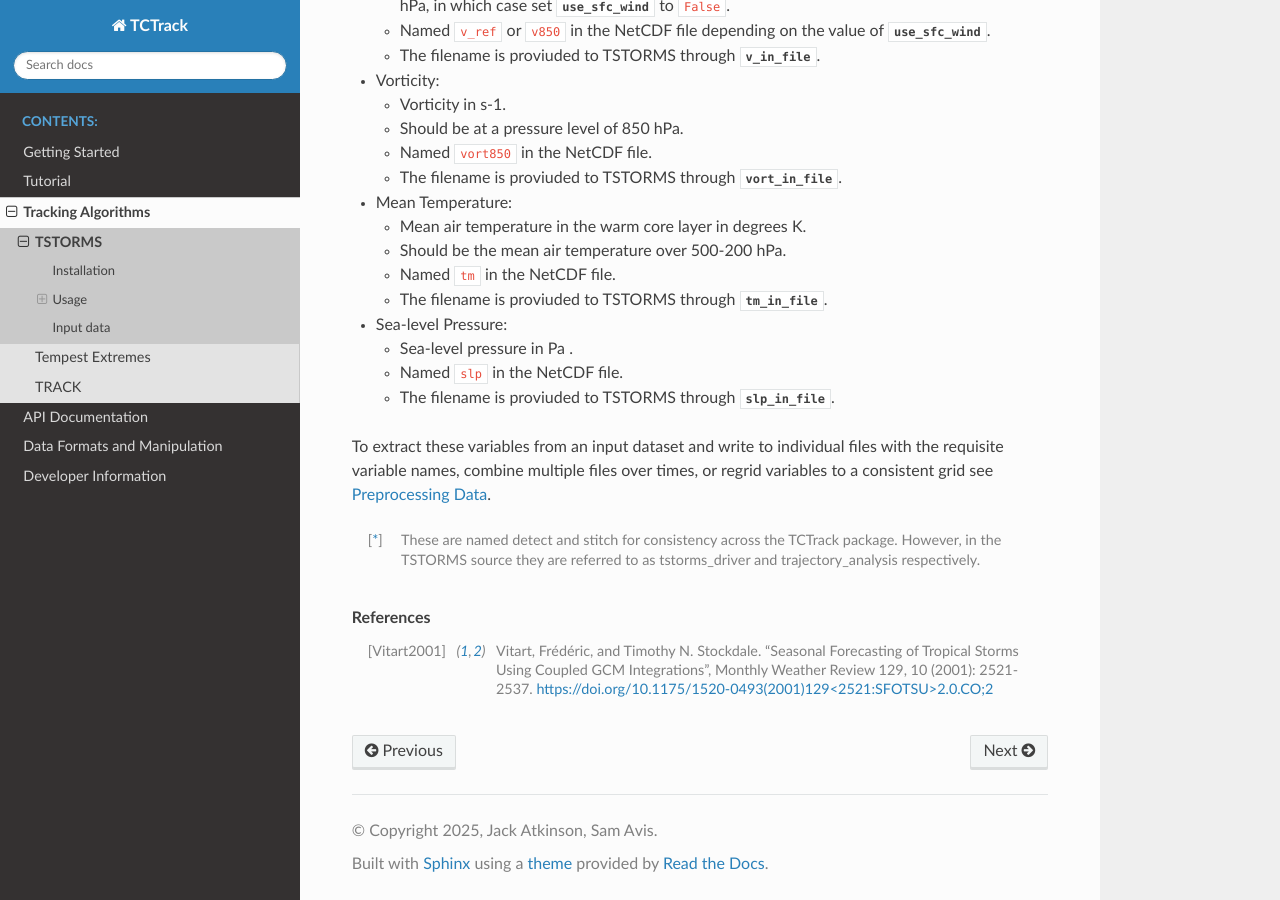
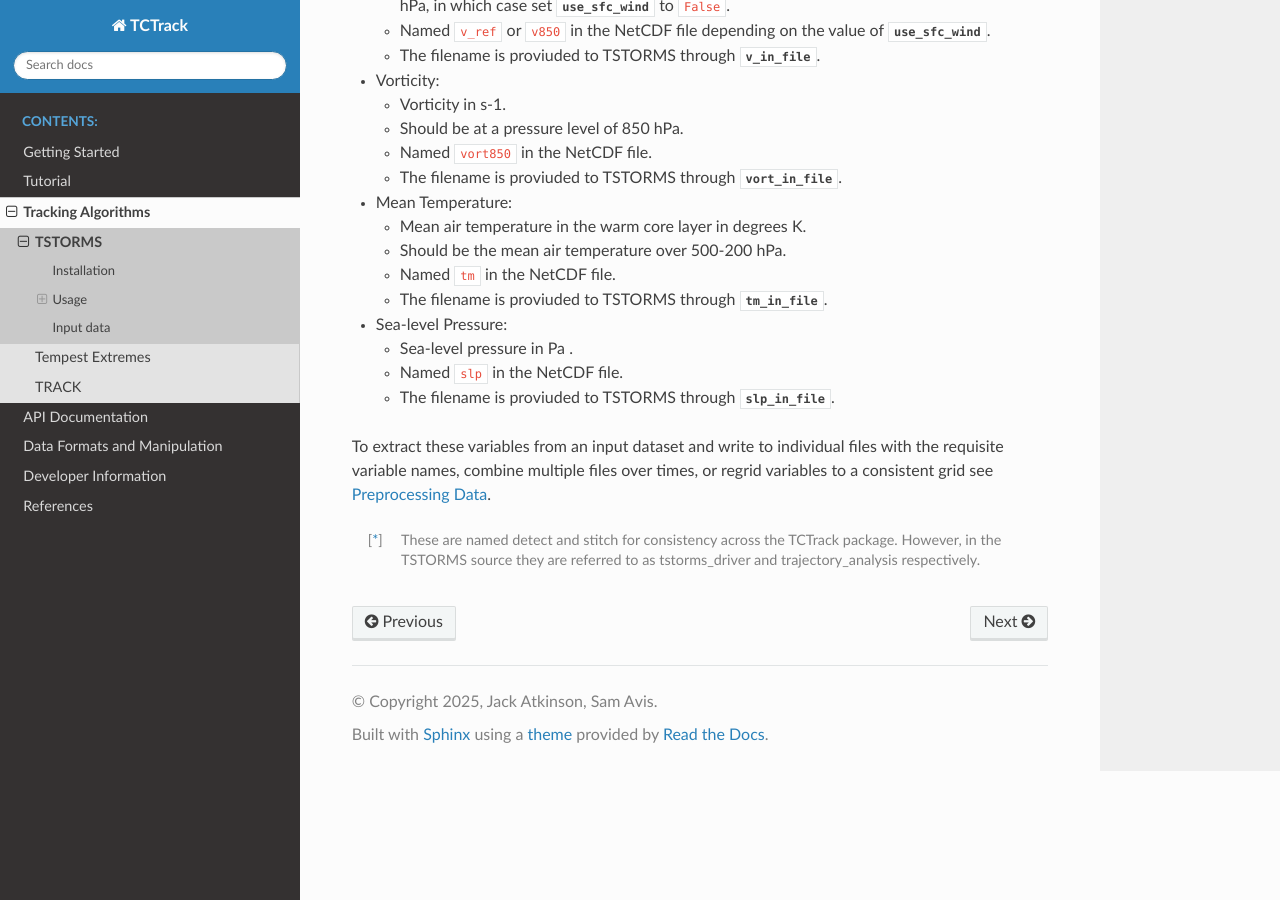
Before and after one commit to Cambridge-ICCS/TCTrack, a Sphinx documentation site: the page built from docs/tracking-algorithms/tstorms.rst, in a window 1280 px wide and 900 px high, scrolled down 4209 px. Built offline with Sphinx 7.4.7 and the Read the Docs theme 3.1.0, drawn with Linux system fonts in a browser that asks for light colours.

```diff
--- a/docs/index.rst
+++ b/docs/index.rst
@@ -31,6 +31,7 @@ the output of different algorithms for a variety of data sources.
    API Documentation <api/index>
    Data Formats and Manipulation <data/index>
    Developer Information <developer/index>
+   References <references>
 
 Indices
 =======
--- a/docs/tracking-algorithms/tempest_extremes.rst
+++ b/docs/tracking-algorithms/tempest_extremes.rst
@@ -228,7 +228,3 @@ file, i.e. variables split over time into multiple files must first be combined
 .. [*] The geopotential height difference in [Ullrich2021]_ is calculated between 300
    hPa and 500 hPa. However, if the input data does not have a 300 hPa level then using
    a 250 hPa level is a reasonable substitute.
-
-.. rubric:: References
-
-.. [Ullrich2021] Ullrich, Paul A., et al. “TempestExtremes v2.1: A Community Framework for Feature Detection, Tracking, and Analysis in Large Datasets.” Geoscientific Model Development 14, no. 8 (2021): 5023–48. https://doi.org/10.5194/gmd-14-5023-2021.
--- a/docs/tracking-algorithms/track.rst
+++ b/docs/tracking-algorithms/track.rst
@@ -166,7 +166,3 @@ can also be changed by setting the value of :attr:`~TRACKParameters.inputs_direc
 
 If you identify any useful inputs it would be appreciated if you can contribute by
 adding these to :class:`TRACKParameters` and the relevant input generation method(s).
-
-.. rubric:: References
-
-.. [Hodges2017] Hodges, Kevin, Alison Cobb, and Pier Luigi Vidale. "How Well Are Tropical Cyclones Represented in Reanalysis Datasets?", Journal of Climate 30, 14 (2017): 5243-5264, doi: https://doi.org/10.1175/JCLI-D-16-0557.1
--- a/docs/tracking-algorithms/tstorms.rst
+++ b/docs/tracking-algorithms/tstorms.rst
@@ -264,10 +264,3 @@ consistent grid see :doc:`../data/preprocessing_data`.
 .. [*] These are named detect and stitch for consistency across the TCTrack package.
    However, in the TSTORMS source they are referred to as tstorms_driver and
    trajectory_analysis respectively.
-
-.. rubric:: References
-
-.. [Vitart2001] Vitart, Frédéric, and Timothy N. Stockdale.
-   "Seasonal Forecasting of Tropical Storms Using Coupled GCM Integrations",
-   Monthly Weather Review 129, 10 (2001): 2521-2537.
-   `https://doi.org/10.1175/1520-0493(2001)129\<2521:SFOTSU\>2.0.CO;2 <https://doi.org/10.1175/1520-0493(2001)129\<2521:SFOTSU\>2.0.CO;2>`_
```
Also changed, not shown: docs/getting-started/tutorial.rst (+0 -11 lines), docs/references.rst (added, +11 -0 lines).
